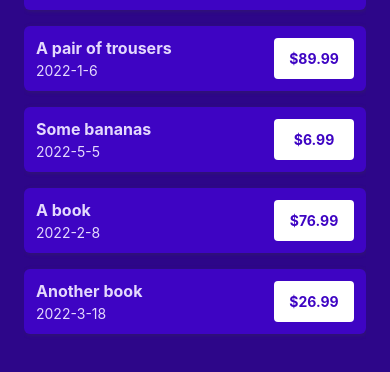
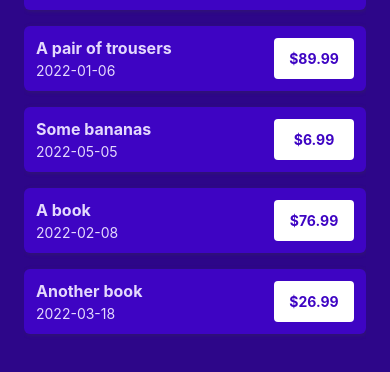
Before and after one commit to hericlesbitencourt/react-native-the-pratical-guide, a React Native app in the folder ExpenseTracker/: screen /AllExpenses in a window 390 px wide. Shown: the part 187-559 px from the top of the page. Built offline with nearby package versions, Linux system fonts and the light colour scheme.

Commit message:
Section 09 - Lesson 155

```diff
--- a/ExpenseTracker/components/ManageExpense/ExpenseForm.js
+++ b/ExpenseTracker/components/ManageExpense/ExpenseForm.js
@@ -1,13 +1,19 @@
 import { useState } from 'react';
 import { StyleSheet, Text, View } from 'react-native';
+import { getFormattedDate } from '../../util/date';
 import { Button } from '../UI/Button';
 import { Input } from './Input';
 
-export function ExpenseForm({ onCancel, submitButtonLabel, onSubmit }) {
+export function ExpenseForm({
+  onCancel,
+  submitButtonLabel,
+  onSubmit,
+  defaultValues,
+}) {
   const [inputValues, setInputValues] = useState({
-    amount: '',
-    date: '',
-    description: '',
+    amount: defaultValues ? defaultValues.amount.toString() : '',
+    date: defaultValues ? getFormattedDate(defaultValues.date) : '',
+    description: defaultValues ? defaultValues.description : '',
   });
   function inputChangeHandler(inputIdentifier, enteredValue) {
     setInputValues((currentInputValues) => {
@@ -25,7 +31,7 @@
       description: inputValues.description,
     };
 
-    onSubmit(expenseData)
+    onSubmit(expenseData);
   }
 
   return (
--- a/ExpenseTracker/screens/ManageExpense.js
+++ b/ExpenseTracker/screens/ManageExpense.js
@@ -11,6 +11,10 @@
   const editedExpenseId = route.params?.expenseId;
 
   const isEditing = !!editedExpenseId;
+
+  const selectedExpense = expensesCtx.expenses.find(
+    (expense) => expense.id === editedExpenseId
+  );
 
   useLayoutEffect(() => {
     navigation.setOptions({
@@ -38,7 +42,12 @@
 
   return (
     <View style={styles.container}>
-      <ExpenseForm onCancel={cancelHandler} onSubmit={confirmHandler} submitButtonLabel={isEditing ? 'Update' : 'Add'} />
+      <ExpenseForm
+        submitButtonLabel={isEditing ? 'Update' : 'Add'}
+        onSubmit={confirmHandler}
+        onCancel={cancelHandler}
+        defaultValues={selectedExpense}
+      />
       {isEditing && (
         <View style={styles.deleteContainer}>
           <IconButton
--- a/ExpenseTracker/util/date.js
+++ b/ExpenseTracker/util/date.js
@@ -1,5 +1,5 @@
 export function getFormattedDate(date) {
-  return `${date.getFullYear()}-${date.getMonth() + 1}-${date.getDate()}`;
+  return date.toISOString().slice(0, 10)
 }
 
 export function getDateMinusDays(date, days) {
```
